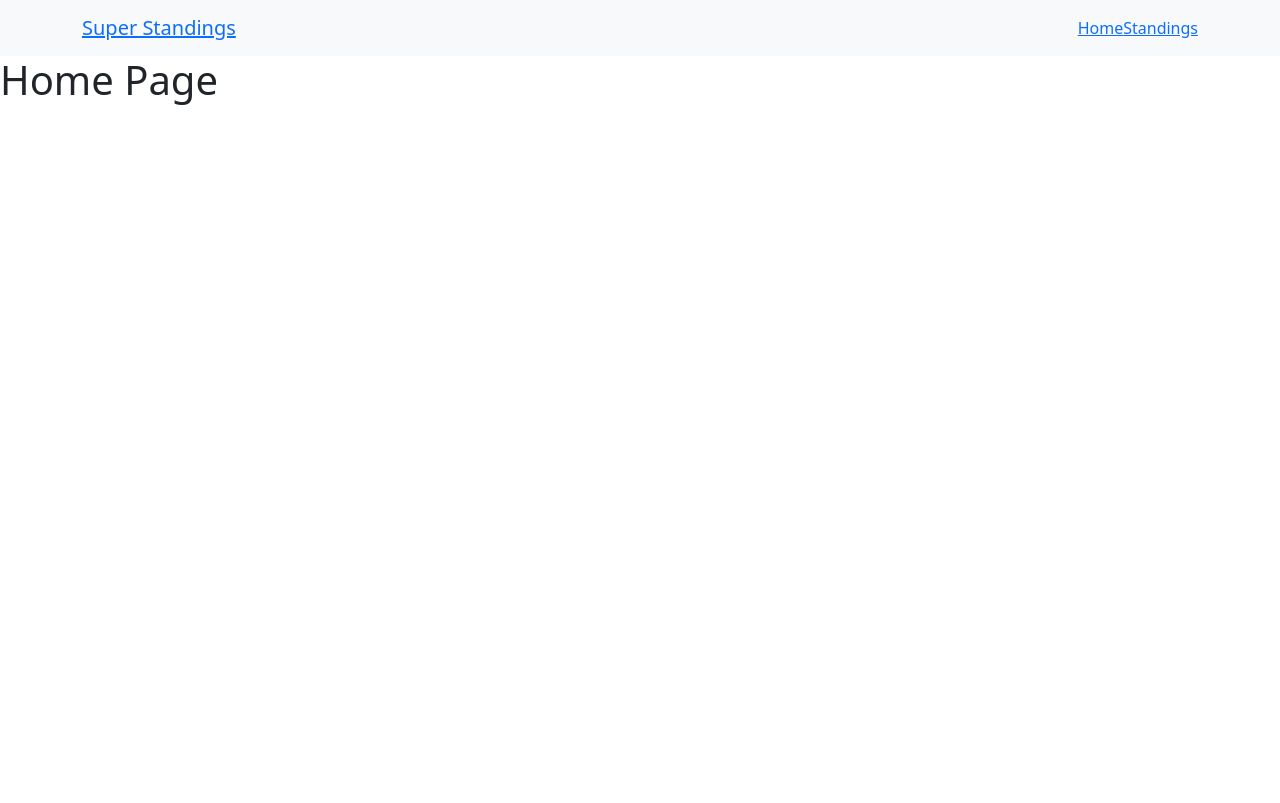
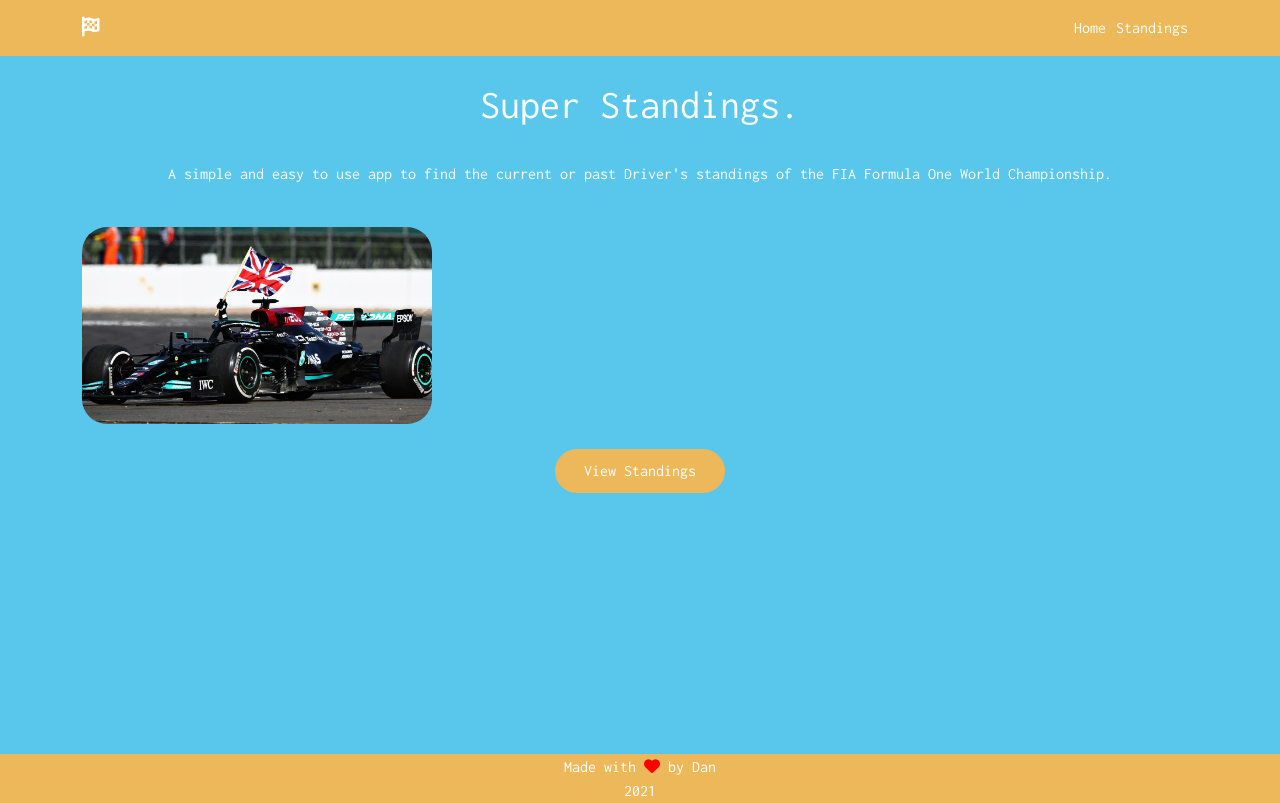
Before and after one commit to dan-laurie/Super-Standings, a React (Create React App) app: page / in a window 1280 px wide. Built offline with nearby package versions, Linux system fonts and the light colour scheme.

Commit message:
UI Updated

```diff
--- a/public/index.html
+++ b/public/index.html
@@ -3,6 +3,16 @@
   <head>
     <meta charset="utf-8" />
     <link rel="icon" href="%PUBLIC_URL%/favicon.ico" />
+    <script
+      src="https://kit.fontawesome.com/afbb2b57cf.js"
+      crossorigin="anonymous"
+    ></script>
+    <link rel="preconnect" href="https://fonts.googleapis.com" />
+    <link rel="preconnect" href="https://fonts.gstatic.com" crossorigin />
+    <link
+      href="https://fonts.googleapis.com/css2?family=Inconsolata&display=swap"
+      rel="stylesheet"
+    />
     <meta name="viewport" content="width=device-width, initial-scale=1" />
     <title>Super Standings</title>
   </head>
--- a/src/App.js
+++ b/src/App.js
@@ -4,11 +4,14 @@ import { BrowserRouter, Switch, Route } from 'react-router-dom'
 import Navbar from './components/Navbar'
 import Home from './components/Home'
 import Standings from './components/Standings'
+import FilterYears from './components/FilterYears'
+import Footer from './components/Footer'
 function App() {
 
 
   return (
     <>
+      <div className="site-wrapper">
         <BrowserRouter>
           <Navbar/>
           <Switch>
@@ -18,24 +21,10 @@ function App() {
             <Route exact path="/standings">
               <Standings />
             </Route>
-
-
-
-
-
-
-
-
           </Switch>
-
-
-
-
-
-
-
+          <Footer/>
         </BrowserRouter>
-
+      </div>
     </>
   )
 }
--- /dev/null
+++ b/src/components/FilterYears.js
@@ -0,0 +1,43 @@
+import React from 'react-router-dom'
+
+const FilterYears = ({ handleFilters }) => {
+  return (
+    <>
+      <h4>Select a Season! Current or Past</h4>
+      <div className="drop-down">
+        <select name="filter" id="filter" onChange={handleFilters}>
+          <option disabled defaultValue>Choose a Season</option>
+          <option value="current">Current</option>
+          <option value="2020">2020</option>
+          <option value="2019">2019</option>
+          <option value="2018">2018</option>
+          <option value="2017">2017</option>
+          <option value="2016">2016</option>
+          <option value="2015">2015</option>
+          <option value="2014">2014</option>
+          <option value="2013">2013</option>
+          <option value="2012">2012</option>
+          <option value="2011">2011</option>
+          <option value="2010">2010</option>
+          <option value="2009">2009</option>
+          <option value="2008">2008</option>
+          <option value="2007">2007</option>
+          <option value="2006">2006</option>
+          <option value="2005">2005</option>
+          <option value="2004">2004</option>
+          <option value="2003">2003</option>
+          <option value="2002">2002</option>
+          <option value="2001">2001</option>
+          <option value="2000">2000</option>
+          <option value="1999">1999</option>
+          <option value="1998">1998</option>
+          <option value="1997">1997</option>
+          <option value="1996">1996</option>
+          <option value="1995">1995</option>
+          <option value="1994">1994</option>
+        </select>
+      </div>
+    </>
+  )
+}
+export default FilterYears
--- /dev/null
+++ b/src/components/Footer.js
@@ -0,0 +1,12 @@
+import React from 'react'
+
+const Footer = () => {
+  return (
+    <footer>
+      <hr/>
+      <p>Made with <i className="fas fa-heart"></i> by Dan</p>
+      <p>2021</p>
+    </footer>
+  )
+}
+export default Footer
--- a/src/components/Home.js
+++ b/src/components/Home.js
@@ -1,8 +1,18 @@
 import React from 'react'
+import { Link } from 'react-router-dom'
+import lewis from '../images/hamilton.jpeg'
 
 const Home = () => {
   return (
-    <h1>Home Page</h1>
+    <div className="background-home">
+      <div className="container">
+        <h1 className="title">Super Standings.</h1>
+        <p className="intro">A simple and easy to use app to find the current or past Driver&apos;s standings of the FIA Formula One World Championship.</p>
+        <img className="lewis"src={lewis} alt="lewis-hamilton" />
+        <Link className="home-btn" to="/standings">View Standings</Link>
+      </div>
+    </div>
+
   )
 }
 export default Home
--- a/src/components/Navbar.js
+++ b/src/components/Navbar.js
@@ -3,14 +3,14 @@ import { Link } from 'react-router-dom'
 
 const Navbar = () => {
   return (
-    <div className="navbar navbar-expand-sm bg-light">
+    <div className="navbar navbar-expand-sm">
       <div className="container">
         {/*Logo*/}
         <div className="navbar-brand">
-          <Link to="/">Super Standings</Link>
+          <Link to="/"><i className="fas fa-flag-checkered"></i></Link>
         </div>
         {/* Nav Bar */}
-        <ul className="navbar-nav">
+        <ul className="navbar-nav d-flex flex-row">
           <li className="nav-item">
             <Link to="/">Home</Link>
           </li>
@@ -20,6 +20,8 @@ const Navbar = () => {
         </ul>
       </div>
     </div>
+
+
   )
 }
 export default Navbar
--- a/src/components/Standings.js
+++ b/src/components/Standings.js
@@ -1,27 +1,45 @@
 import React, { useState, useEffect } from 'react'
 import axios from 'axios'
+import FilterYears from './FilterYears'
 
 
 const Standings = () => {
 
   const [ standings, setStandings ] = useState([])
+  const [ filteredYears, setFilteredYears ] = useState([])
+  const [ rounds, setRounds ] = useState([])
 
   useEffect(() => {
     const getStandings = async () => {
       try {
         const { data } = await axios('http://ergast.com/api/f1/current/driverStandings.json')
         setStandings(data.MRData.StandingsTable.StandingsLists[0].DriverStandings)
-        console.log(standings)
+        setRounds(data.MRData.StandingsTable.StandingsLists[0].round)
       } catch (err) {
         console.log(err)
       }
     }
     getStandings()
-  }, [])
+  }, [filteredYears])
+
+  const handleFilters = async (e) => {
+    if (e.target.value === '') { //if no user input, display all
+      setFilteredYears(standings)
+    } else {
+      const { data } = await axios.get(`http://ergast.com/api/f1/${e.target.value}/driverStandings.json`) //text field simply updates the end point
+      setFilteredYears(data.MRData.StandingsTable.StandingsLists[0].DriverStandings)
+      setRounds(data.MRData.StandingsTable.StandingsLists[0].round)
+    }
+  }
 
   return (
+    <>
+      <div className="background">
+        <FilterYears handleFilters={handleFilters}/>
+        <h6>After {rounds} rounds</h6>
         <div className="table-div">
           <table className="table">
+            <>
               <thead>
                 <tr>
                   <th scope="col">Pos</th>
@@ -30,7 +48,7 @@ const Standings = () => {
                   <th scope="col">Points</th>
                 </tr>
               </thead>
-        {standings.map((s, i) => {
+              {(filteredYears.length > 0 ? filteredYears : standings).map((s, i) => {
                 return (
                   <tr key={i}>
                     <td scope="row"><strong>{s.position}</strong></td>
@@ -40,8 +58,12 @@ const Standings = () => {
                   </tr>
                 )
               })}
+            </>
           </table>
         </div>
+      </div>
+
+    </>
   )
 }
 export default Standings
--- a/src/styles/main.scss
+++ b/src/styles/main.scss
@@ -1,12 +1,126 @@
+* {
+  font-family: "Inconsolata", monospace;
+}
+h1 {
+  padding-top: 25px;
+}
+
+.intro {
+  padding-top: 25px;
+  text-align: center;
+}
+
+.lewis {
+  width: 350px;
+  border-radius: 25px;
+  margin-top: 25px;
+}
+.home-btn {
+  display: flex;
+  justify-content: center;
+  margin: 0 auto;
+  max-width: 170px;
+  padding: 10px;
+  border-radius: 25px;
+  color: white;
+  background-color: rgb(236, 184, 89);
+  text-decoration: none;
+  margin-top: 25px;
+}
+h4 {
+  padding-top: 25px;
+  text-align: center;
+}
+
+h6 {
+  text-align: center;
+  margin-bottom: 0;
+  margin-top: 10px;
+}
+
+.drop-down {
+  display: flex;
+  justify-content: center;
+}
+
+select {
+  display: flex;
+  background-color: rgb(236, 184, 89);
+  border: none;
+  color: white;
+  // background: white;
+}
+
 table {
   // border: 1px solid black;
   border-radius: 25px;
   max-width: 95%;
   border: none;
-  margin-top: 60px;
+  // margin-top: 10px;
+  color: white;
+}
+
+th,
+td {
+  color: white;
 }
 
 .table-div {
   display: flex;
   justify-content: center;
 }
+
+th {
+  text-align: left;
+}
+.nav-item {
+  margin-right: 10px;
+  a {
+    text-decoration: none;
+    color: white;
+  }
+}
+
+.navbar {
+  background-color: rgb(236, 184, 89);
+}
+.background {
+  height: 100vh;
+  background-color: rgb(89, 199, 236);
+  color: white;
+}
+
+.background-home {
+  min-height: 87.25vh;
+  background-color: rgb(89, 199, 236);
+  color: white;
+}
+.fa-flag-checkered {
+  color: white;
+}
+.title {
+  text-align: center;
+}
+
+.site-wrapper {
+  min-height: 100vh;
+}
+
+footer {
+  background-color: rgb(236, 184, 89);
+  display: flex;
+  flex-direction: column;
+  align-items: center;
+
+  hr {
+    background-color: rgb(236, 184, 89);
+    margin: 0;
+  }
+  p {
+    margin: 0;
+    color: white;
+  }
+  i {
+    color: red;
+  }
+}
```
Also changed, not shown: src/images/hamilton.jpeg (added). Lines whose indentation alone changed are shown as unchanged.
